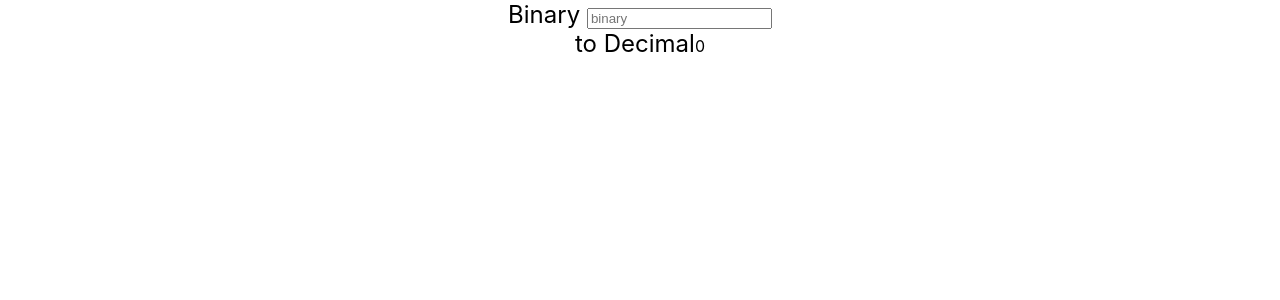
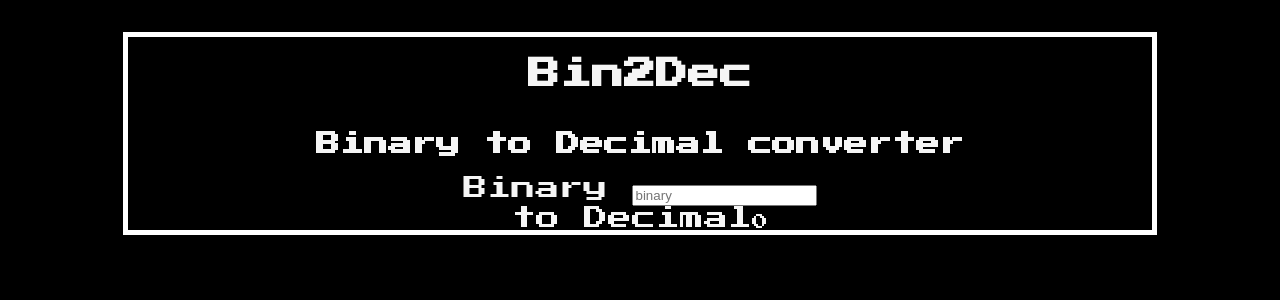
Before and after one commit to thonpair/Bin2Dec, a React (Create React App) app: page / in a window 1280 px wide. Shown: the top 300 px of the page. Built offline with nearby package versions, Linux system fonts and the light colour scheme.

Commit message:
color and font

```diff
--- a/public/index.html
+++ b/public/index.html
@@ -25,6 +25,9 @@
       Learn how to configure a non-root public URL by running `npm run build`.
     -->
     <title>React App</title>
+    <link rel="preconnect" href="https://fonts.googleapis.com">
+<link rel="preconnect" href="https://fonts.gstatic.com" crossorigin>
+<link href="https://fonts.googleapis.com/css2?family=Press+Start+2P&display=swap" rel="stylesheet">
   </head>
   <body>
     <noscript>You need to enable JavaScript to run this app.</noscript>
--- a/src/App.css
+++ b/src/App.css
@@ -1,6 +1,16 @@
 .App {
   text-align: center;
+  margin: 2em auto;
+  max-width: 1024px;
   display: grid;
+  color: whitesmoke;
+  border: 5px solid white;
+  font-family: 'Press Start 2P', cursive;
+}
+
+.error{
+  color: red;
+  font-size: 1.1em;
 }
 
 .titleComponent{
--- a/src/App.js
+++ b/src/App.js
@@ -18,7 +18,10 @@ const BinaryComponent = ({binary, setBinary, maxLength}) => {
   return (
     <>
       <input type="text" placeholder='binary' value={binary} onChange={handleChange} />
-      {errorTyped && <span className='error'>Not a 0 or a 1</span>}
+      {errorTyped &&
+      <span className='error'>
+        Not a <strong>0</strong> or a <strong>1</strong>
+      </span>}
     </>
   )
 }
@@ -41,6 +44,8 @@ function App() {
   const [binary, setBinary] = useState("");
   return (
     <div className="App">
+      <h1>Bin2Dec</h1>
+      <h2>Binary to Decimal converter</h2>
       <div id='binaryContainer'>
         <span className='titleComponent'>Binary </span>
         <BinaryComponent binary={binary} setBinary={setBinary} maxLength="8" />
--- a/src/index.css
+++ b/src/index.css
@@ -5,6 +5,7 @@ body {
     sans-serif;
   -webkit-font-smoothing: antialiased;
   -moz-osx-font-smoothing: grayscale;
+  background-color: black;
 }
 
 code {
```
